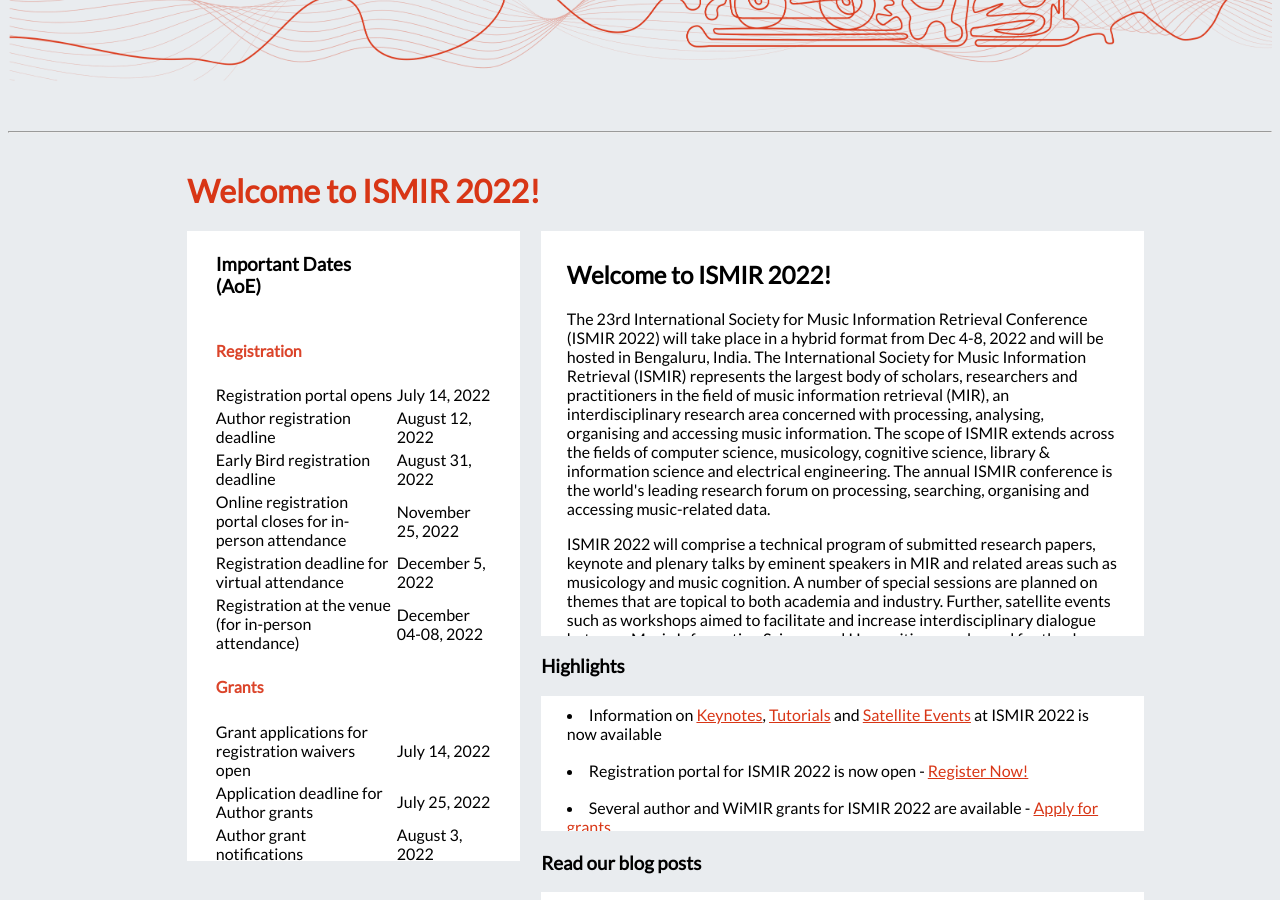
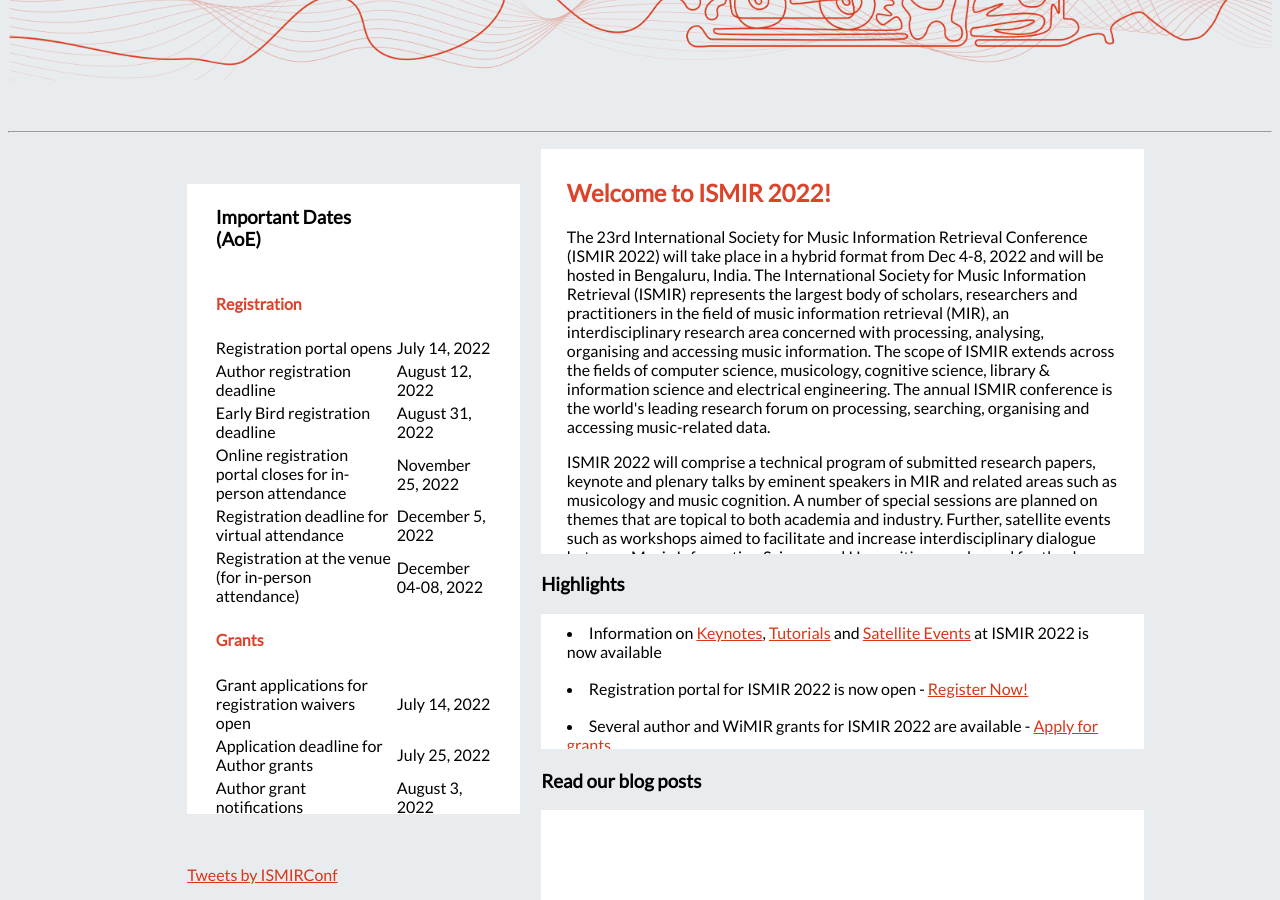
Before and after one commit to ismir2022/ismir2022.github.io, a Jekyll site: the page built from index_staging.md, in a window 1280 px wide and 900 px high, scrolled down 406 px. Built offline with Jekyll 4.4.1, drawn with Linux system fonts in a browser that asks for light colours; nearby versions of some CDN libraries; comment, search, counter and statistics services are not loaded.

Commit message:
Update index_staging.md

```diff
--- a/index_staging.md
+++ b/index_staging.md
@@ -3,9 +3,9 @@
 title: International Society for Music Information Retrieval
 ---
 
-<h1 style="float:left; width:63%;"> Welcome to ISMIR 2022! </h1>
+<!-- <h1 style="float:left; width:63%;"> Welcome to ISMIR 2022! </h1> -->
 <div style="background-color: rgb(255, 255, 255); height:45vh;float:right; width:63%; padding-left: 2vw; padding-right: 2vw; padding-top: 1vh; padding-bottom: 1vh; display:block; overflow-y:auto; overflow-x:hidden; ">
-<h2> Welcome to ISMIR 2022! </h2>
+<h2><span style="color:#DB442A">Welcome to ISMIR 2022!</span></h2>
 <p>The 23rd International Society for Music Information Retrieval Conference (ISMIR 2022) will take place in a hybrid format from Dec 4-8, 2022 and will be hosted in Bengaluru, India. The International Society for Music Information Retrieval (ISMIR) represents the largest body of scholars, researchers and practitioners in the field of music information retrieval (MIR), an interdisciplinary research area concerned with processing, analysing, organising and accessing music information. The scope of ISMIR extends across the fields of computer science, musicology, cognitive science, library & information science and electrical engineering. The annual ISMIR conference is the world's leading research forum on processing, searching, organising and accessing music-related data.
 </p>
 <p>
@@ -51,7 +51,10 @@
 </div>
 
 <table style="width:26vw; height:70vh; display: block; overflow-y:auto; overflow-x:hidden; background-color:rgb(255, 255, 255); padding-left: 2vw; padding-right: 2vw; padding-bottom: 1vh;">
-	<tr> <td> <h3> Important Dates (AoE) </h3> </td> </tr>
+	<tr> <td> <h3> Important Dates (AoE) </h3> </td>
+	     <td> </td>
+
+	</tr>
         <tr>
             <td><h4><span style="color:#DB442A">Registration</span></h4></td>
             <td> </td>
```
